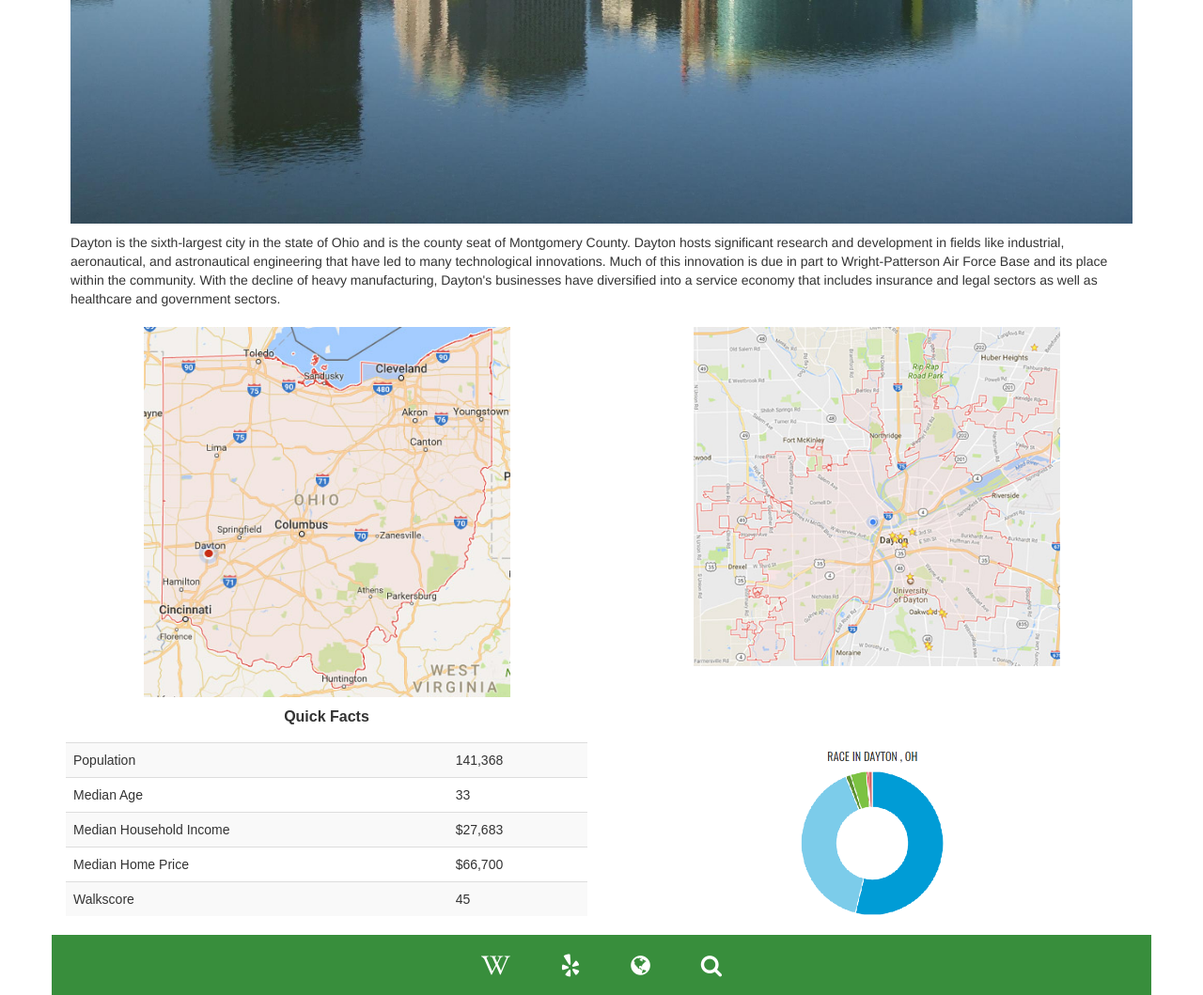
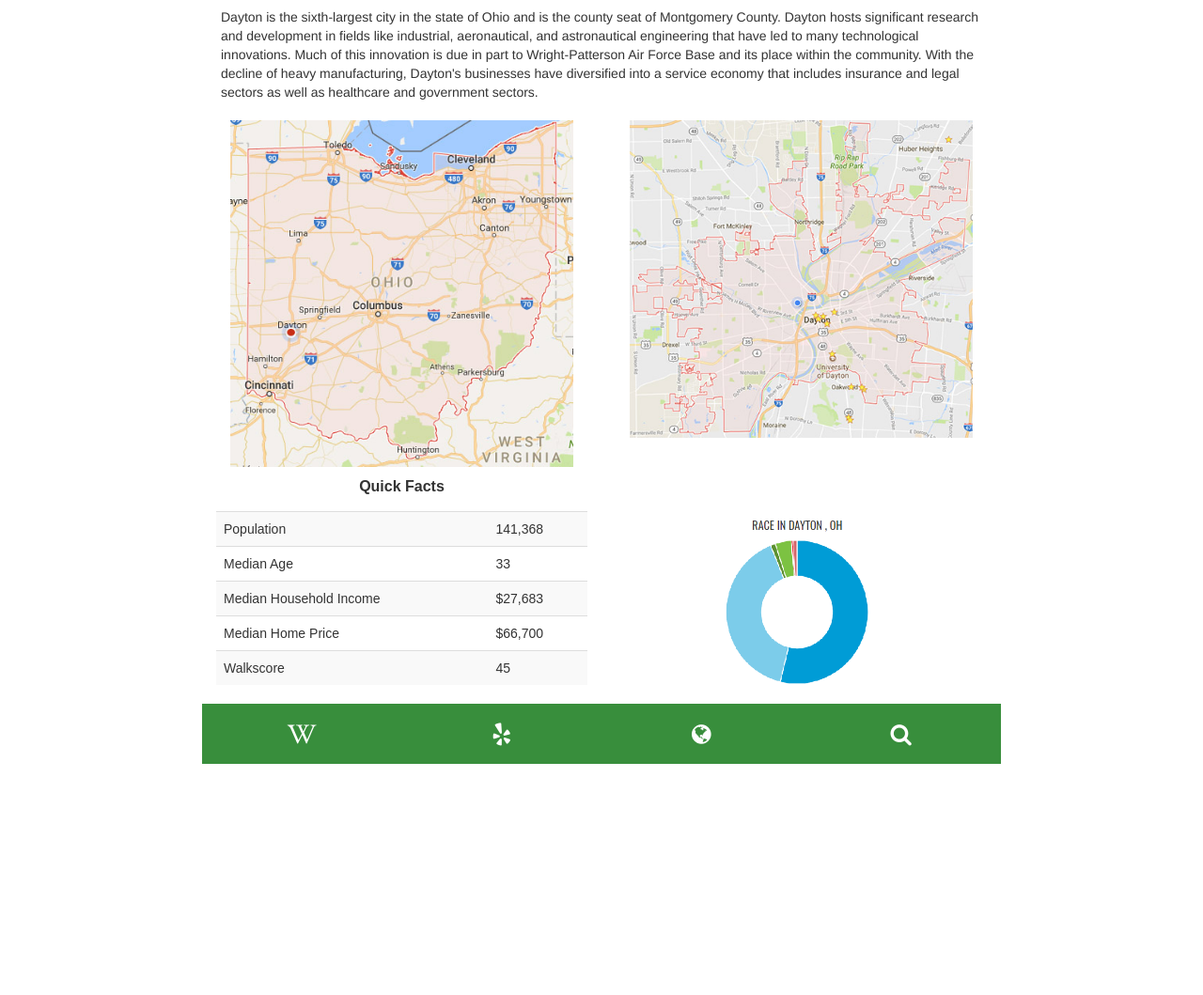
Before and after one commit to bentocode/Citypages, a plain HTML site: page index.html in a window 1280 px wide. Shown: the part 740-1799 px from the top of the page at 94% size. After the commit the page ends 1553 px from the top, so only its background shows below. Drawn offline with Linux system fonts and the light colour scheme; a web font is replaced by a local one.

Commit message:
Final commit of operation files

```diff
--- a/css/styles.css
+++ b/css/styles.css
@@ -13,6 +13,10 @@ i {
 
 img {
     padding: 5px;
+}
+
+.page-body {
+    max-width: 850px;
 }
 
 .main-green {
--- a/index.html
+++ b/index.html
@@ -9,7 +9,7 @@
     <link rel="stylesheet" href="css/styles.css">
 </head>
 <body>
-    <div class="container">
+    <div class="container page-body">
         <div class="row main-green text-center"> <!-- begin header row 1 -->
             <div class="col-xs-12 header-main-text">Citypages</div> <!-- end header column 1 -->
         </div> <!-- end header row 1-->
@@ -31,10 +31,10 @@ Dayton hosts significant research and development in fields like industrial, aer
         </div><!--end text row-->
         <div class="row"><!-- begin map row-->
             <div class="col-xs-12 col-sm-6"><!--begin map column 1-->
-                <img class="img-responsive center-block" src="images/dayton-map.jpg" alt="A state map showing the location of Dayton Ohio" style="max-width: 400px;">
+                <a href="https://www.google.com/maps/place/Ohio/@40.0456283,-83.6488366,7.75z/data=!4m5!3m4!1s0x8836e97ab54d8ec1:0xe5cd64399c9fd916!8m2!3d40.4172871!4d-82.907123" target="_blank"><img class="img-responsive center-block" src="images/dayton-map.jpg" alt="A state map showing the location of Dayton Ohio" style="max-width:375px;"></a>
             </div><!--end map column 1-->
             <div class="hidden-xs col-sm-6"><!--begin map column 2-->
-                <img class="img-responsive center-block" src="images/dayton-city-map.jpg" alt="A city map of Dayton Ohio" style="max-width: 400px;"><!--TO DO: the images do not display side by side at the correct breakpoint. there must be a reason for all the white space between the photos.-->
+                <a href="https://www.google.com/maps/place/Dayton,+OH/@39.8114392,-84.272197,12z/data=!3m1!4b1!4m5!3m4!1s0x884080d5aedd1403:0xa640e392f20e4ce4!8m2!3d39.7589478!4d-84.1916069" target="_blank"> <img class="img-responsive center-block" src="images/dayton-city-map.jpg" alt="A city map of Dayton Ohio" style="max-width: 375px;"></a>
             </div><!--end map column 2-->
         </div><!--end map row-->
         <div class="row"><!--begin stats table header row-->
@@ -74,12 +74,13 @@ Dayton hosts significant research and development in fields like industrial, aer
             </div><!--end stats table column 2-->
         </div><!--end stats table row-->
         <div class="row main-green text-center"><!--begin footer row-->
-            <div class="col-xs-12">
-                <a href="https://en.wikipedia.org/wiki/Dayton,_Ohio" target="_blank" class=""><i  class="fa fa-wikipedia-w footer-text"></i></a>
-                <a href="https://www.yelp.com/search?find_desc=&find_loc=Dayton%2C+OH&ns=1" target="_blank" class=""><i class="fa fa-yelp footer-text"></i></a>
-                <a href="http://www.daytonohio.gov/" target="_blank" class=""><i class="fa fa-globe footer-text"></i></a>
+            <div class="col-xs-3"><a href="https://en.wikipedia.org/wiki/Dayton,_Ohio" target="_blank" class=""><i  class="fa fa-wikipedia-w footer-text"></i></a></div>
 
-                <a href="https://www.google.com/search?source=hp&q=dayton%2C+ohio&oq=dayton%2C+ohio&gs_l=psy-ab.3...896.3427.0.3876.0.0.0.0.0.0.0.0..0.0.dummy_maps_web_fallback...0...1.1.64.psy-ab..0.0.0....0.zHbi7fFgnfc" target="_blank" class=""><i class="fa fa-search footer-text"></i></a>
+            <div class="col-xs-3"><a href="https://www.yelp.com/search?find_desc=&find_loc=Dayton%2C+OH&ns=1" target="_blank" class=""><i class="fa fa-yelp footer-text"></i></a></div>
+
+            <div class="col-xs-3"><a href="http://www.daytonohio.gov/" target="_blank" class=""><i class="fa fa-globe footer-text"></i></a></div>
+
+            <div class="col-xs-3"><a href="https://www.google.com/search?source=hp&q=dayton%2C+ohio&oq=dayton%2C+ohio&gs_l=psy-ab.3...896.3427.0.3876.0.0.0.0.0.0.0.0..0.0.dummy_maps_web_fallback...0...1.1.64.psy-ab..0.0.0....0.zHbi7fFgnfc" target="_blank" class=""><i class="fa fa-search footer-text"></i></a></div>
             </div>
         </div><!--end footer row-->
 
```
